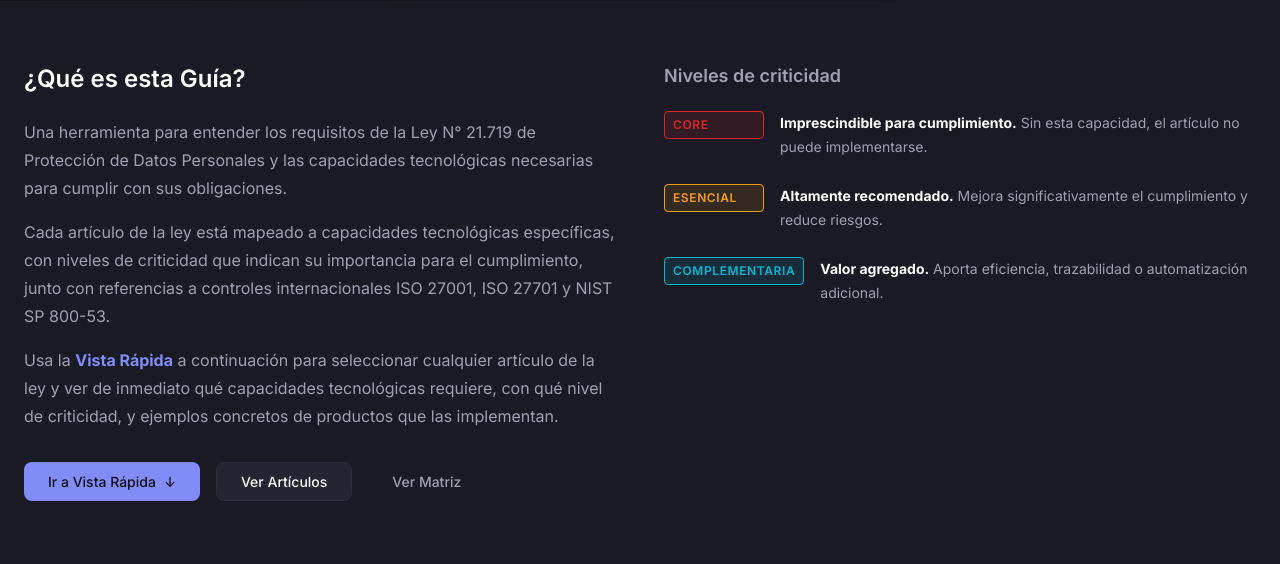
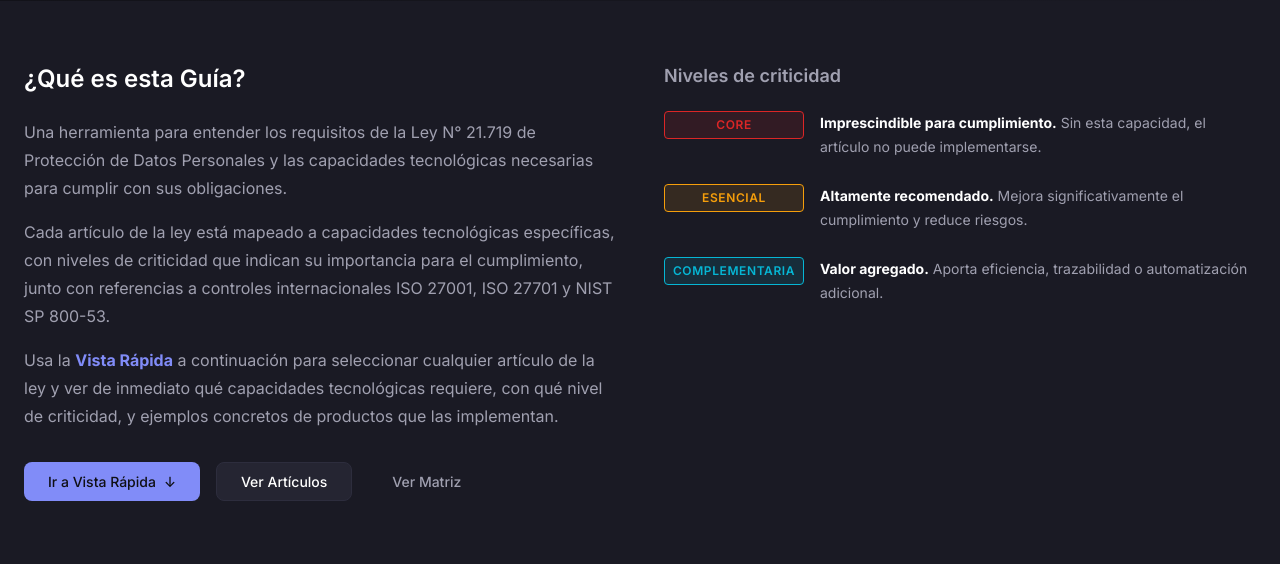
Before and after one commit to Fasenjo/portal-ley, a Flask app: page / in a window 1280 px wide. Shown: the part 527-1091 px from the top of the page. Run offline with Flask 3, Linux system fonts and the light colour scheme.

Commit message:
Corrección en css para lograr centrar los tabs en el frontend

```diff
--- a/static/css/pages.css
+++ b/static/css/pages.css
@@ -830,7 +830,9 @@
 
 .criticality-legend__item .tag {
   flex-shrink: 0;
-  min-width: 100px;
+  width: 140px;
+  justify-content: center;
+  text-align: center;
 }
 
 .criticality-legend__desc {
```
